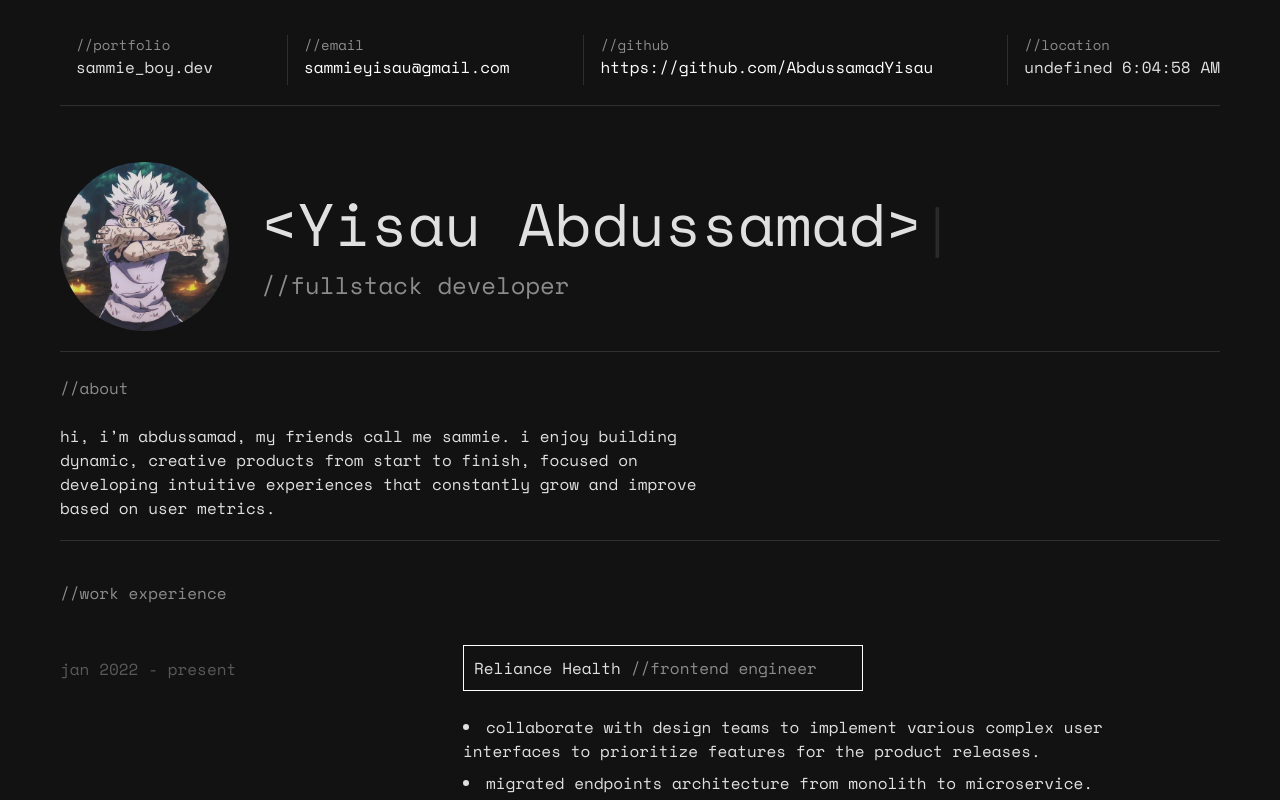
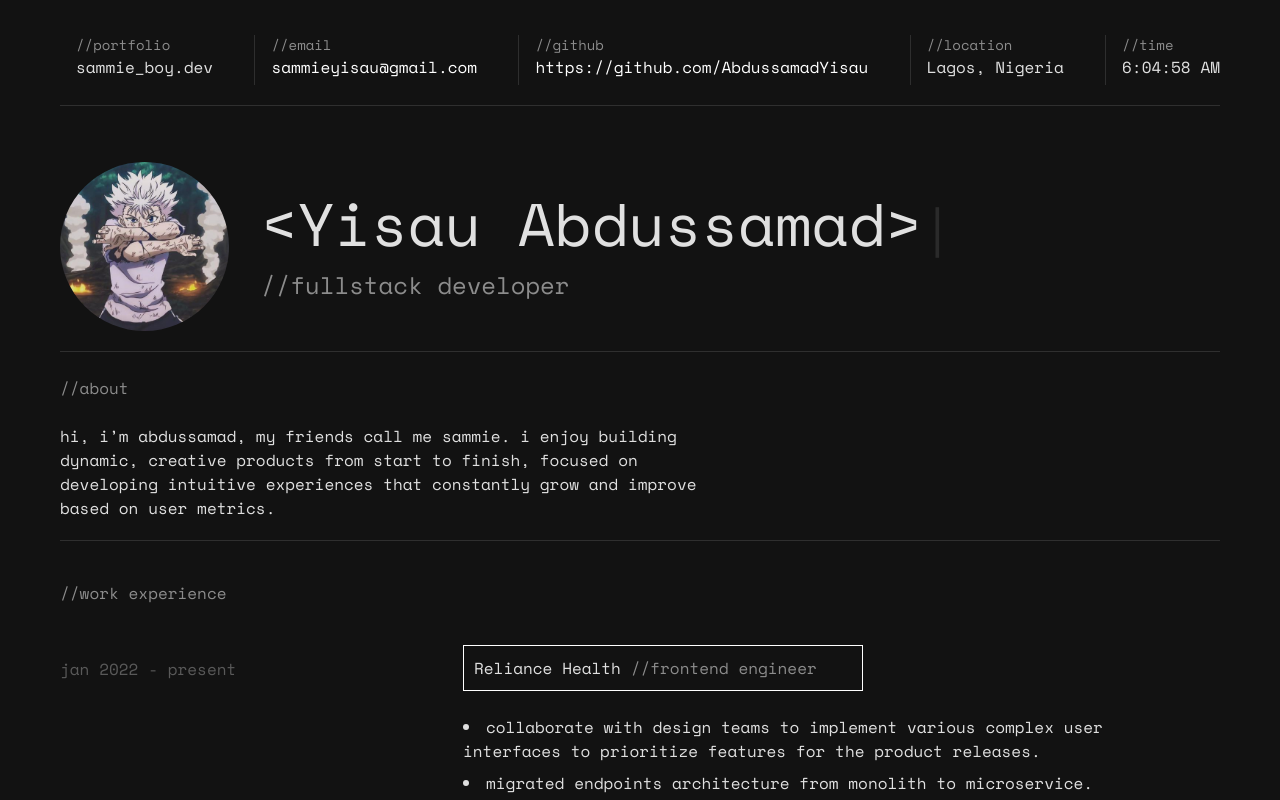
Before and after one commit to AbdussamadYisau/portolio-v2, a Next.js app: page / in a window 1280 px wide. Shown: the top 800 px of the page. Built offline with nearby package versions, Linux system fonts and the light colour scheme; no server answers.

Commit message:
used my default location

```diff
--- a/components/Header.js
+++ b/components/Header.js
@@ -5,7 +5,6 @@ import { useEffect, useState } from "react";
 
 export default function Header() {
 
-    const [country, setCountry] = useState('loading...');
     const [date, setCurrentDate] = useState(new Date());
 
     function refreshClock() {
@@ -17,24 +16,6 @@ export default function Header() {
           clearInterval(timerId);
         };
       }, []);
-
-    useEffect(() => {
-        fetch(`https://geolocation-db.com/json/${process.env.NEXT_PUBLIC_GEOLOCATION_KEY}`)
-        .then(response => {
-            if(response.ok) {
-                return response.json();
-            }
-
-            throw response;
-        })
-        .then(data => {
-            setCountry(data.country_name);
-        })
-        .catch(error => {
-            setCountry("undefined");
-        })
-
-    }, []);
 
     const headerDetails = [
         {
@@ -53,12 +34,16 @@ export default function Header() {
         },
         {
             label: "location",
-            field: `${country} ${date.toLocaleString('en-US', {
+            field: `Lagos, Nigeria`,
+        },
+        {
+            label: "time",
+            field: `${date.toLocaleString('en-US', {
                 hour: 'numeric',
                 minute: 'numeric',
                 second: 'numeric',
                 hour12: true,
-            })}`,
+            })}`
         }
     ];
     return (
@@ -71,7 +56,6 @@ export default function Header() {
                             <div className="inline-block w-[200px] text-ellipsis overflow-hidden md:w-full">
 
                             <Link key ={index} href={item.link} passHref className="text-base text-[#141414] dark:text-white dark:text-opacity-[.87]">
-                                {/* <a target="_blank" className="text-base text-[#141414] dark:text-white dark:text-opacity-[.87]">{item.field}</a>  */}
                                 {item.field}
                             </Link>
                             </div>
```
